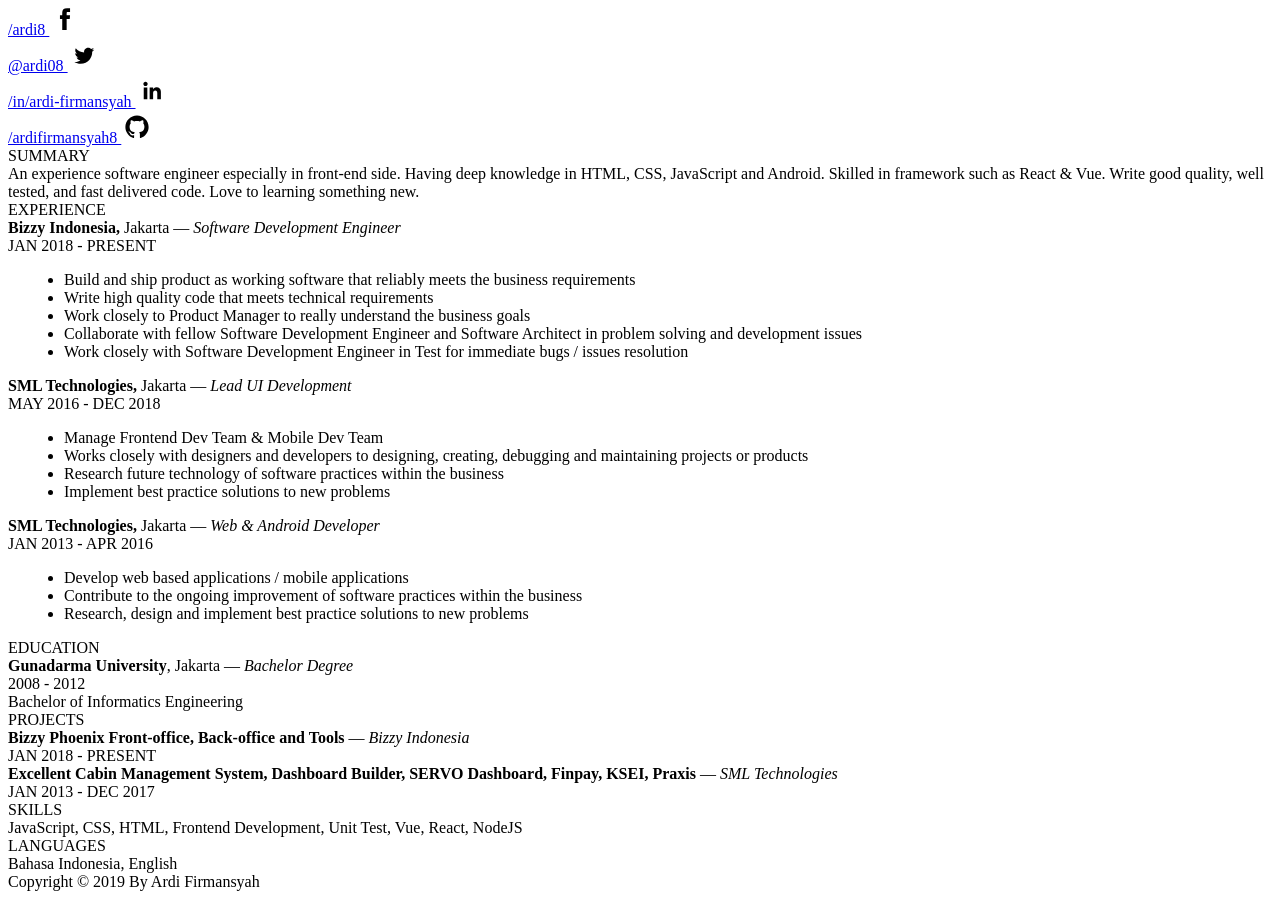
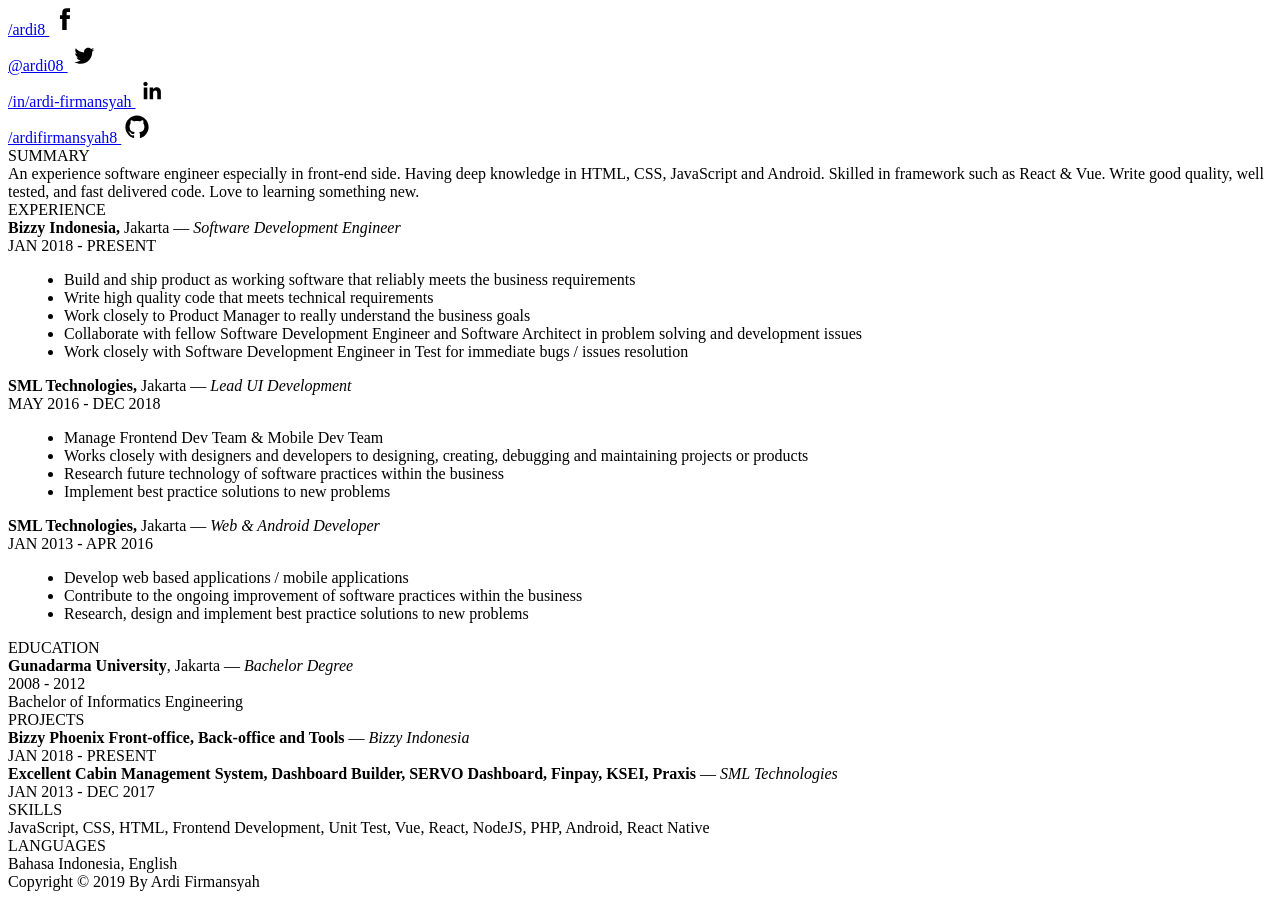
Before and after one commit to ardifirmansyah8/curriculum-vitae, a website: page src/index.ejs in a window 1280 px wide. Shown: the part 520-1419 px from the top of the page. Drawn offline with nearby package versions, Linux system fonts and the light colour scheme; files that its build step writes are made by us from their sources.

Commit message:
Add skills

```diff
--- a/src/index.ejs
+++ b/src/index.ejs
@@ -178,7 +178,7 @@
                     <div class="skills">
                         <div class="title is-size-5 has-text-primary has-text-weight-bold">SKILLS</div>
                         <div class="wrapper">
-                            JavaScript, CSS, HTML, Frontend Development, Unit Test, Vue, React, NodeJS
+                            JavaScript, CSS, HTML, Frontend Development, Unit Test, Vue, React, NodeJS, PHP, Android, React Native
                         </div>
                     </div>
                     <div class="languages">
```
